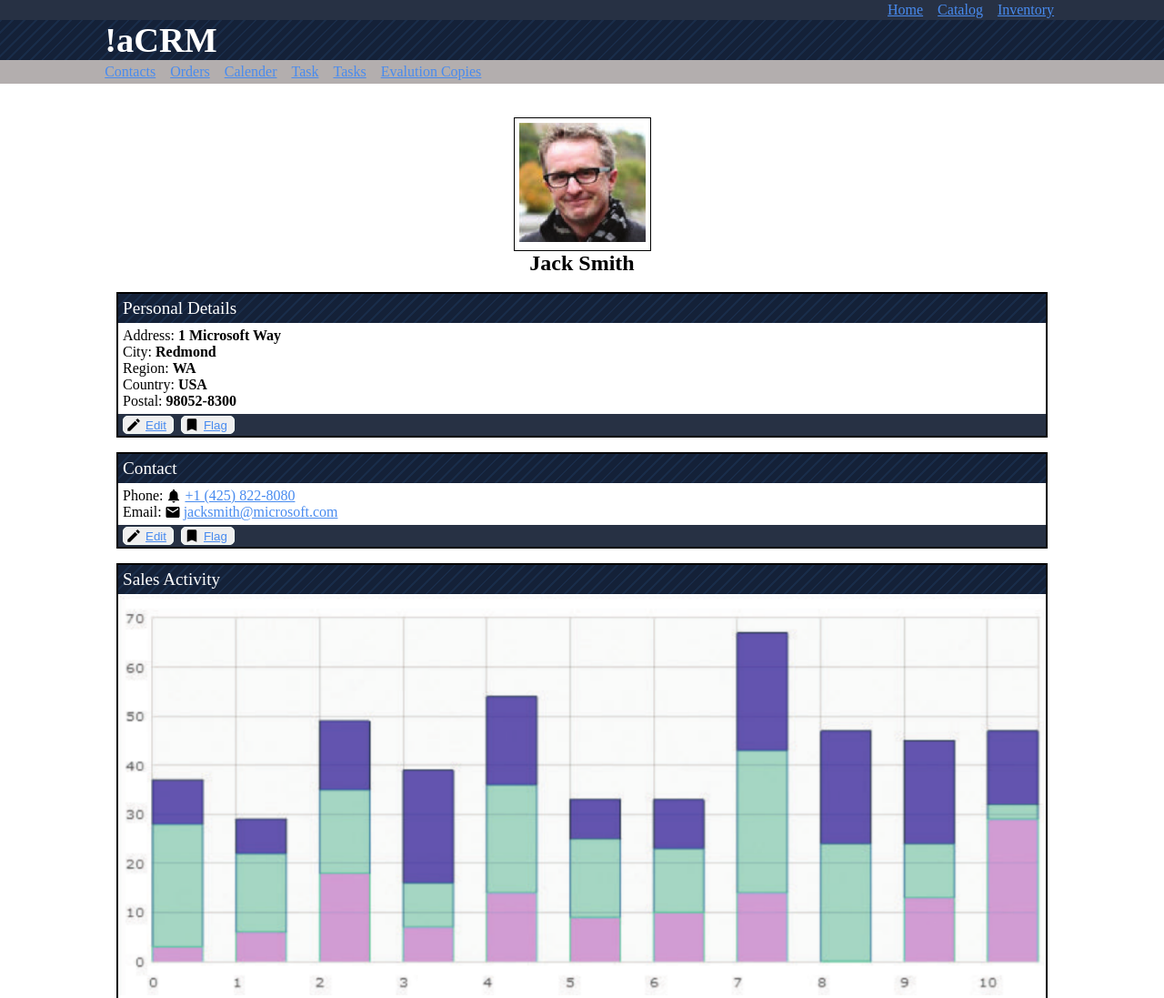
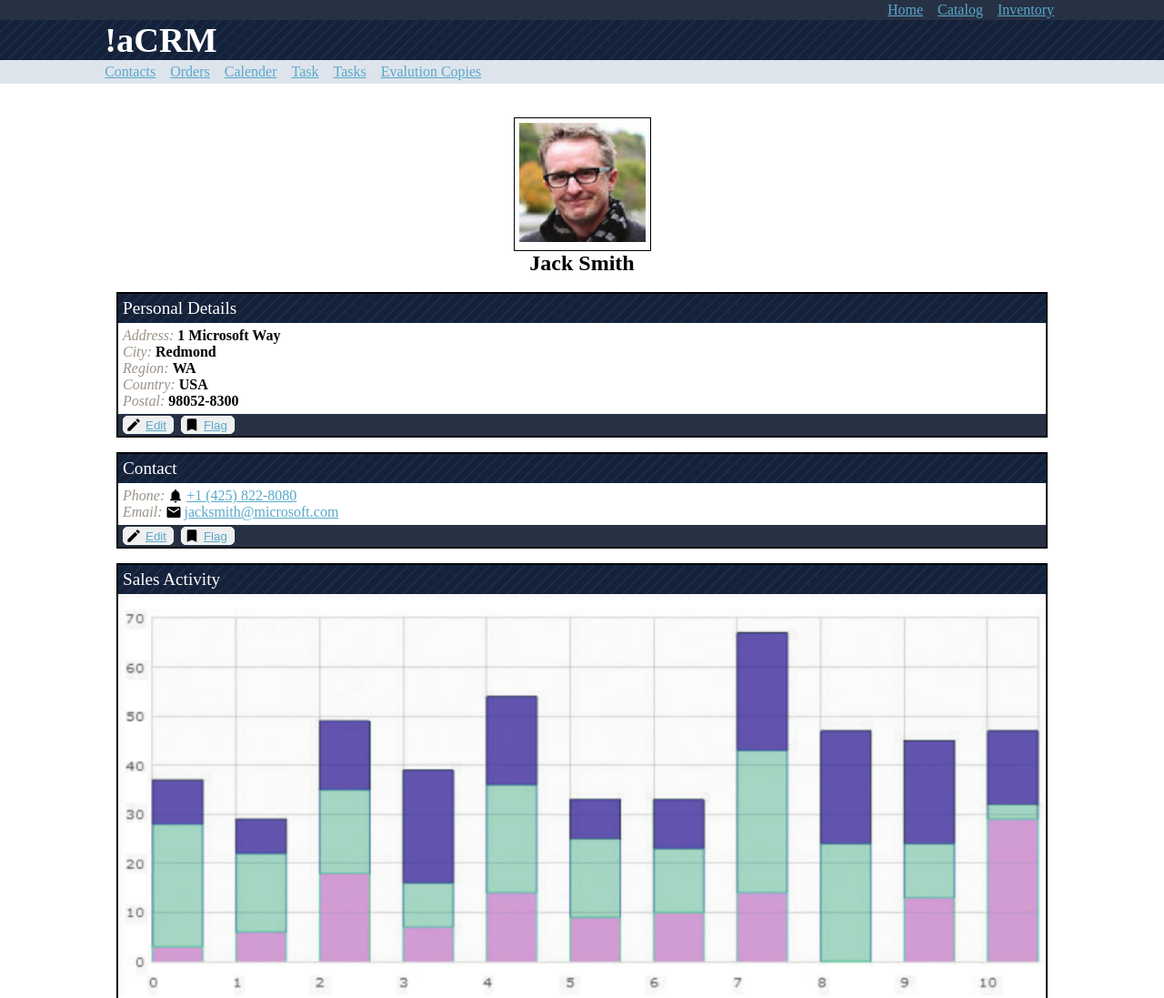
Before and after one commit to Arjun-Dagar/AP-Project, a plain HTML site: page index.html in a window 1280 px wide. Shown: the top 1097 px of the page at 91% size. Drawn offline with Linux system fonts and the light colour scheme.

Commit message:
Fixed Font color

```diff
--- a/first.css
+++ b/first.css
@@ -25,7 +25,7 @@
 }
 
 .ul_1 a {
-  color: #488bef;
+  color: #58a9cc;
 }
 
 .nav_ul li {
@@ -50,7 +50,7 @@
 
 .nav3{
     padding: 4px 0px;
-    background: rgb(179, 174, 174);
+    background: #dee4ec;
 }
 
 .nav3 ul{
@@ -59,7 +59,7 @@
 }
 
 .ul_2 li a{
-    color: #488bef;
+    color: #58a9cc;
 }
 
 .nav ul li{
@@ -121,12 +121,14 @@
 }
 
 .ques{
-    font-family: 'Times New Roman', Times, serif;
+    /* font-family: 'Times New Roman', Times, serif; */
+    color: #9b9288;
+    font-style: italic;
 }
 
 .box2 button{
     text-decoration: underline;
-    color: #488bef;
+    color: #58a9cc;
     margin-right: 8px;
 }
 
@@ -146,7 +148,7 @@
 
 .box3 button{
     text-decoration: underline;
-    color: #488bef;
+    color: #58a9cc;
     margin-right: 8px;
 }
 
@@ -164,7 +166,7 @@
 
 .ans2{
     text-decoration: underline;
-    color: #488bef;
+    color: #58a9cc;
     display: flex;
 }
 
@@ -219,7 +221,7 @@
 
 .box5 ul li a{
     text-decoration: underline;
-    color: #488bef;
+    color: #58a9cc;
 }
 
 .box5 p{
```
